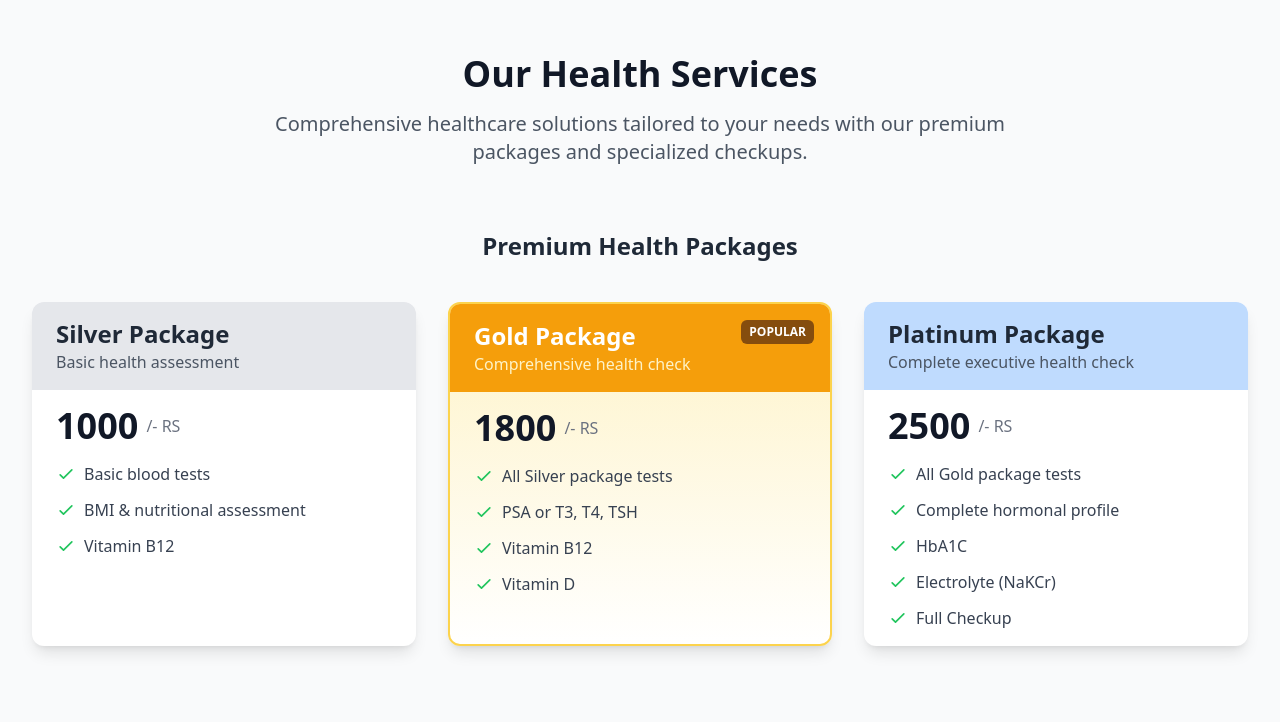
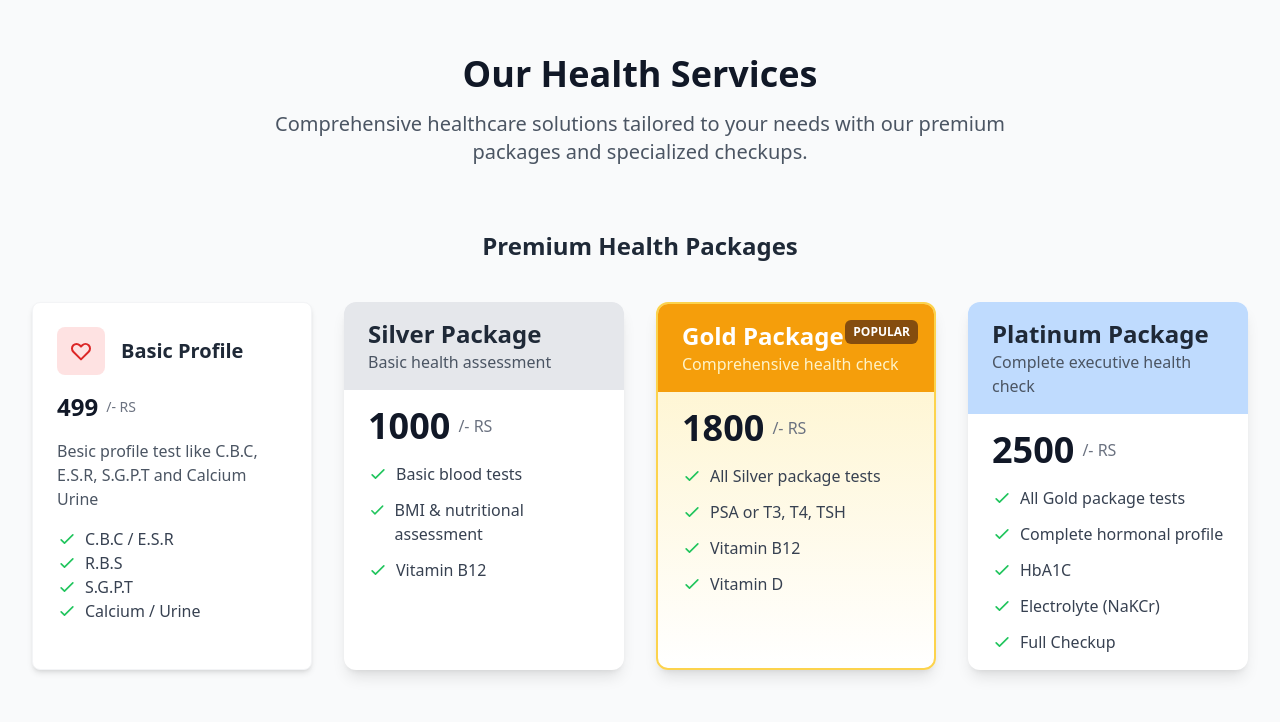
Before and after one commit to DevangChy/Work, a plain HTML site: page Labh code by devang/index.html in a window 1280 px wide. Both pictures are taken after a click on the link "Check Test". Shown: the part 78-800 px from the top of the page. Drawn offline with nearby package versions, Linux system fonts and the light colour scheme.

Commit message:
index.html
Update index.html

```diff
--- a/Labh code by devang/index.html
+++ b/Labh code by devang/index.html
@@ -69,7 +69,7 @@
                     <h1 class="text-3xl sm:text-4xl md:text-5xl font-bold text-gray-800 mb-4">Accurate Diagnostics for
                         Better Health</h1>
                     <p class="text-lg text-gray-600 mb-6">Welcome to Laabh Pathology Laboratory in Palanpur - your
-                        trusted partner for precise medical testing and diagnostics since 2010.</p>
+                        trusted partner for precise medical testing and diagnostics since 2018.</p>
                     <div class="flex flex-col sm:flex-row space-y-4 sm:space-y-0 sm:space-x-4">
                         <a href="#services"
                             class="bg-red-600 text-white px-6 py-3 rounded-md hover:bg-red-700 transition font-medium text-center">Check
@@ -474,7 +474,66 @@
         <!-- Packages Section -->
         <div class="mb-20">
             <h3 class="text-2xl font-semibold text-center mb-10 text-gray-800">Premium Health Packages</h3>
-            <div class="grid grid-cols-1 md:grid-cols-3 gap-8">
+            <div class="grid grid-cols-1 md:grid-cols-4 gap-8">
+                <!-- Basic Profile -->
+                <div
+                    class="service-card bg-white rounded-lg shadow-md p-6 transition-all duration-200 border border-gray-100">
+                    <div class="flex items-center mb-4">
+                        <div class="bg-red-100 p-3 rounded-lg mr-4">
+                            <svg class="h-6 w-6 text-red-600" fill="none" viewBox="0 0 24 24" stroke="currentColor">
+                                <path stroke-linecap="round" stroke-linejoin="round" stroke-width="2"
+                                    d="M4.318 6.318a4.5 4.5 0 000 6.364L12 20.364l7.682-7.682a4.5 4.5 0 00-6.364-6.364L12 7.636l-1.318-1.318a4.5 4.5 0 00-6.364 0z">
+                                </path>
+                            </svg>
+                        </div>
+                        <h4 class="text-xl font-semibold text-gray-800">Basic Profile</h4>
+                    </div>
+                    <div class="flex items-center mb-4">
+                        <span class="text-2xl font-bold text-gray-900">499</span>
+                        <span class="ml-2 text-sm text-gray-500">/- RS</span>
+                    </div>
+                    <p class="text-gray-600 mb-4">Besic profile test like C.B.C, E.S.R, S.G.P.T and Calcium Urine</p>
+                    <ul class="space-y-3">
+                        <li class="flex items-start">
+                            <svg class="h-5 w-5 text-green-500 mt-0.5 mr-2" fill="none" viewBox="0 0 24 24"
+                                stroke="currentColor">
+                                <path stroke-linecap="round" stroke-linejoin="round" stroke-width="2"
+                                    d="M5 13l4 4L19 7"></path>
+                            </svg>
+                            <span class="text-gray-700">C.B.C / E.S.R</span>
+                        </li>
+                    </ul>
+                    <ul class="space-y-3">
+                        <li class="flex items-start">
+                            <svg class="h-5 w-5 text-green-500 mt-0.5 mr-2" fill="none" viewBox="0 0 24 24"
+                                stroke="currentColor">
+                                <path stroke-linecap="round" stroke-linejoin="round" stroke-width="2"
+                                    d="M5 13l4 4L19 7"></path>
+                            </svg>
+                            <span class="text-gray-700">R.B.S</span>
+                        </li>
+                    </ul>
+                    <ul class="space-y-3">
+                        <li class="flex items-start">
+                            <svg class="h-5 w-5 text-green-500 mt-0.5 mr-2" fill="none" viewBox="0 0 24 24"
+                                stroke="currentColor">
+                                <path stroke-linecap="round" stroke-linejoin="round" stroke-width="2"
+                                    d="M5 13l4 4L19 7"></path>
+                            </svg>
+                            <span class="text-gray-700">S.G.P.T</span>
+                        </li>
+                    </ul>
+                    <ul class="space-y-3">
+                        <li class="flex items-start">
+                            <svg class="h-5 w-5 text-green-500 mt-0.5 mr-2" fill="none" viewBox="0 0 24 24"
+                                stroke="currentColor">
+                                <path stroke-linecap="round" stroke-linejoin="round" stroke-width="2"
+                                    d="M5 13l4 4L19 7"></path>
+                            </svg>
+                            <span class="text-gray-700">Calcium / Urine</span>
+                        </li>
+                    </ul>
+                </div>
                 <!-- Silver Package -->
                 <div class="package-card bg-white rounded-xl shadow-lg overflow-hidden transition-all duration-300">
                     <div class="bg-gray-200 px-6 py-4">
@@ -739,7 +798,7 @@
                     </ul>
                 </div>
 
-                <!-- Basic Profile -->
+                <!-- Basic Profile
                 <div
                     class="service-card bg-white rounded-lg shadow-md p-6 transition-all duration-200 border border-gray-100">
                     <div class="flex items-center mb-4">
@@ -797,7 +856,7 @@
                             <span class="text-gray-700">Calcium / Urine</span>
                         </li>
                     </ul>
-                </div>
+                </div> -->
 
                 <!-- Diabetes Checkup -->
                 <div
```
